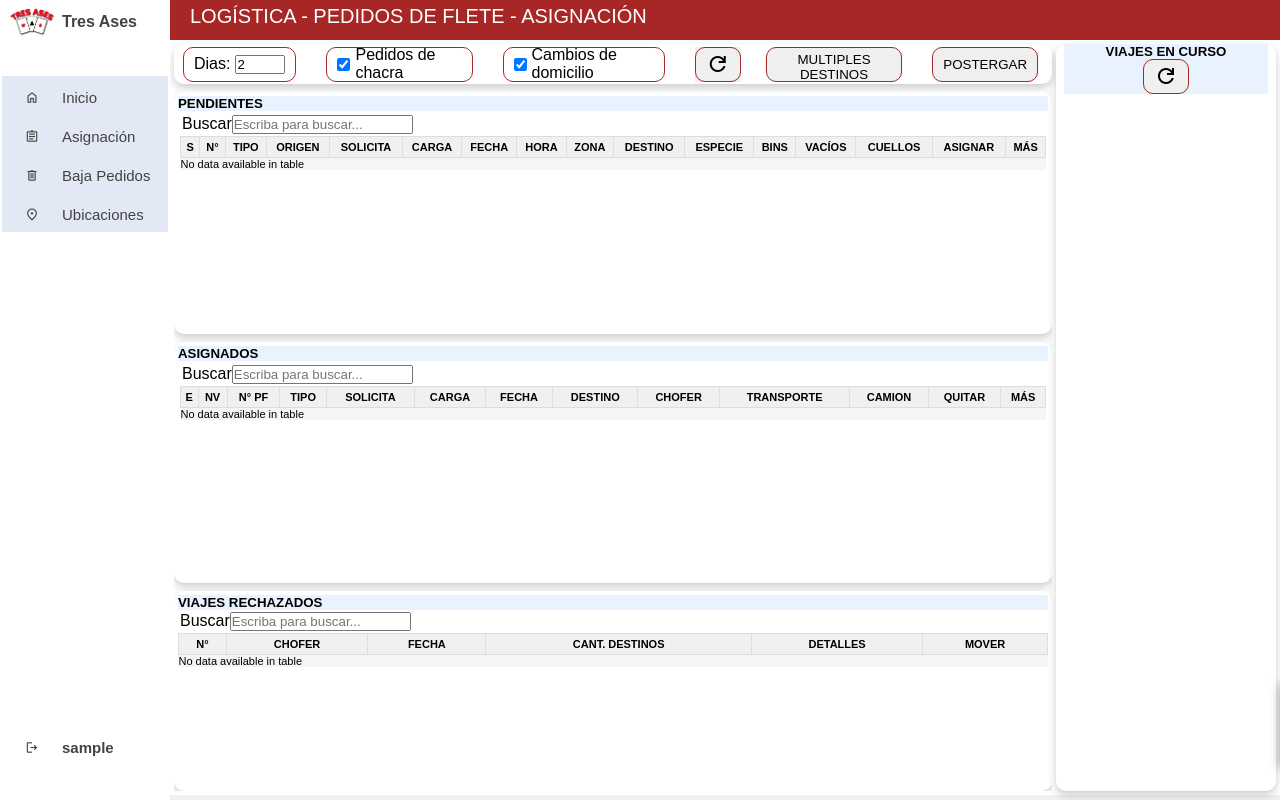
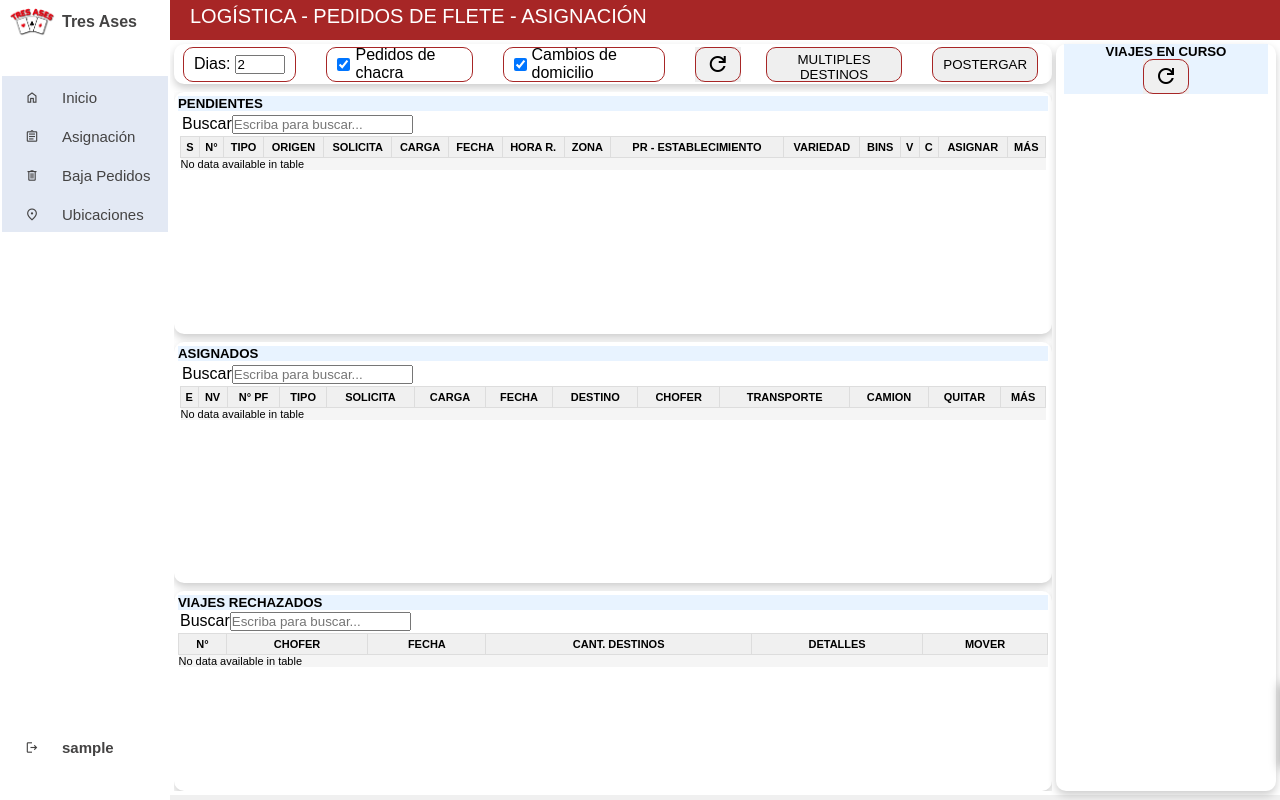
Before and after one commit to Proneutronxs/S3A, a Django app: page /logistica/pedidos-flete/asignacion/ in a window 1280 px wide. Run offline with Django 3.2, Linux system fonts and the light colour scheme; the visitor is signed in with stand-in values (Sample User, id 1); data that the repository does not hold is empty; parts of the project's set-up code (start-up, migrations or seed data) failed here and were passed over; some libraries are stand-ins or nearby versions.

Commit message:
cambios-asignaciones

```diff
--- a/Applications/Logistica/templates/Logistica/PedidosFlete/verPedidos.html
+++ b/Applications/Logistica/templates/Logistica/PedidosFlete/verPedidos.html
@@ -55,13 +55,13 @@
                                 <th class="pfa-tabla-encabezado-celda">SOLICITA</th>
                                 <th class="pfa-tabla-encabezado-celda">CARGA</th>
                                 <th class="pfa-tabla-encabezado-celda">FECHA</th>
-                                <th class="pfa-tabla-encabezado-celda">HORA</th>
+                                <th class="pfa-tabla-encabezado-celda">HORA R.</th>
                                 <th class="pfa-tabla-encabezado-celda">ZONA</th>
-                                <th class="pfa-tabla-encabezado-celda">DESTINO</th>
-                                <th class="pfa-tabla-encabezado-celda">ESPECIE</th>
+                                <th class="pfa-tabla-encabezado-celda">PR - ESTABLECIMIENTO</th>
+                                <th class="pfa-tabla-encabezado-celda">VARIEDAD</th>
                                 <th class="pfa-tabla-encabezado-celda">BINS</th>
-                                <th class="pfa-tabla-encabezado-celda">VACÍOS</th>
-                                <th class="pfa-tabla-encabezado-celda">CUELLOS</th>
+                                <th class="pfa-tabla-encabezado-celda">V</th>
+                                <th class="pfa-tabla-encabezado-celda">C</th>
                                 <th class="pfa-tabla-encabezado-celda">ASIGNAR</th>
                                 <th class="pfa-tabla-encabezado-celda">MÁS</th>
                             </tr>
--- a/Applications/Logistica/views.py
+++ b/Applications/Logistica/views.py
@@ -546,18 +546,19 @@ def mostrar_pedidos_flete(request):
                             SET @@Tipo = %s;
                             SET @@Dias = %s;
                             SELECT PF.IdPedidoFlete AS ID_PF, CASE WHEN PF.TipoDestino = 'P' THEN 'PLANTA' WHEN PF.TipoDestino = 'U' THEN 'CAMBIO DOM.' END AS TIPO, CONVERT(VARCHAR(20),RTRIM(PF.Solicitante)) AS SOLICITA,
-                                CASE WHEN RTRIM(PF.TipoCarga) = 'RAU' THEN 'COSECHA' WHEN RTRIM(PF.TipoCarga) = 'VAC' THEN 'VACÍOS' WHEN RTRIM(PF.TipoCarga) = 'FBI' THEN 'FRUTA EN BINS' WHEN RTRIM(PF.TipoCarga) = 'VAR' THEN 'VARIOS'
-                                WHEN RTRIM(PF.TipoCarga) = 'MAT' THEN 'MATERIALES' WHEN RTRIM(PF.TipoCarga) = 'EMB' THEN 'EMBALADO' ELSE RTRIM(PF.TipoCarga) END AS TIPO, CONVERT(VARCHAR(10), PF.FechaPedido, 103) AS FECHA_PEDIDO,
-                                CONVERT(VARCHAR(5), PF.HoraPedido, 108) AS HORA_PEDIDO, CONVERT(VARCHAR(10), PF.FechaRequerida, 103) AS FECHA_REQUERIDO, CASE WHEN CONVERT(VARCHAR(5), PF.HoraRequerida, 108) IS NULL THEN '--:--' ELSE CONVERT(VARCHAR(5),
-                                PF.HoraRequerida, 108) END AS HORA_REQUERIDO, CASE WHEN RTRIM(ZN.Nombre) IS NULL THEN '0' ELSE RTRIM(ZN.Nombre) END AS ZONA, CASE WHEN RTRIM(CH.Nombre) IS NULL THEN '0' ELSE RTRIM(CH.Nombre) END AS DESTINO,
-                                CASE WHEN PF.Bins IS NULL THEN '-' ELSE PF.Bins END AS BINS, CASE WHEN RTRIM(ES.Nombre) IS NULL THEN '-' ELSE RTRIM(ES.Nombre) END AS ESPECIE, CASE WHEN RTRIM(VR.Nombre) IS NULL THEN '0' ELSE RTRIM(VR.Nombre) END AS VARIEDAD,
-                                CASE WHEN RTRIM(PF.Vacios) = 'N' THEN 'NO' WHEN RTRIM(PF.Vacios) = 'S' THEN 'SI' ELSE '' END AS VACIOS, ISNULL(PF.CantVacios,0) AS CANT_VACIOS, CASE WHEN RTRIM(PF.Cuellos) = 'N' THEN 'NO' WHEN RTRIM(PF.Cuellos) = 'S' THEN 'SI' ELSE '' END AS CUELLOS,
-                                CASE WHEN RTRIM(PF.Obs) IS NULL THEN '' ELSE RTRIM(PF.Obs) END AS OBSERVACIONES, ISNULL(PF.IdTransportista,0) AS ID_TRANSPORTISTA, COALESCE(CONVERT(VARCHAR(15), RTRIM(TR.RazonSocial)),'') AS NOMBRE_TRANSPORTISTA, ISNULL(PF.IdCamion,0) AS ID_CAMION,
-                                COALESCE(RTRIM(CM.Nombre),'') AS NOMBRE_CAMION, ISNULL(PF.IdAcoplado,0) AS ID_ACOPLADO, COALESCE(RTRIM(AC.Nombre),'') AS NOMBRE_ACOPLADO, ISNULL(PF.IdChofer,0) AS ID_CHOFER, COALESCE(RTRIM(Chofer),'') AS NOMBRE_CHOFER,
-                                COALESCE(RTRIM(UB1.Descripcion),'0') AS DESTINO, COALESCE(RTRIM(UB2.Descripcion),'0') AS ORIGEN, CASE WHEN (SELECT TOP 1 Estado FROM TRESASES_APLICATIVO.dbo.Chofer_Detalle_Chacras_Viajes WHERE IdPedidoFlete = PF.IdPedidoFlete AND Estado IN ('A','V')) = 'V' THEN '#008f39' WHEN
-                                (SELECT TOP 1  Estado FROM TRESASES_APLICATIVO.dbo.Chofer_Detalle_Chacras_Viajes WHERE IdPedidoFlete = PF.IdPedidoFlete AND Estado IN ('A','V')) = 'A' THEN '#ff8000' ELSE '#000000' END AS COLOR, CASE WHEN (SELECT TOP 1 ID_CVN FROM TRESASES_APLICATIVO.dbo.Chofer_Detalle_Chacras_Viajes WHERE IdPedidoFlete = PF.IdPedidoFlete AND Estado IN ('A','V'))
-                                IS NULL THEN '0' ELSE (SELECT TOP 1 ID_CVN FROM TRESASES_APLICATIVO.dbo.Chofer_Detalle_Chacras_Viajes WHERE IdPedidoFlete = PF.IdPedidoFlete AND Estado IN ('A','V')) END AS NUMERO_VIAJE,
-                                (SELECT TOP 1 Estado FROM TRESASES_APLICATIVO.dbo.Chofer_Detalle_Chacras_Viajes WHERE IdPedidoFlete = PF.IdPedidoFlete AND Estado IN ('A','V')) AS ESTADO, PF.Estado AS PF_ESTADO
+                                    CASE WHEN RTRIM(PF.TipoCarga) = 'RAU' THEN 'COSECHA' WHEN RTRIM(PF.TipoCarga) = 'VAC' THEN 'VACÍOS' WHEN RTRIM(PF.TipoCarga) = 'FBI' THEN 'FRUTA EN BINS' WHEN RTRIM(PF.TipoCarga) = 'VAR' THEN 'VARIOS'
+                                    WHEN RTRIM(PF.TipoCarga) = 'MAT' THEN 'MATERIALES' WHEN RTRIM(PF.TipoCarga) = 'EMB' THEN 'EMBALADO' ELSE RTRIM(PF.TipoCarga) END AS TIPO, CONVERT(VARCHAR(10), PF.FechaPedido, 103) AS FECHA_PEDIDO,
+                                    CONVERT(VARCHAR(5), PF.HoraPedido, 108) AS HORA_PEDIDO, CONVERT(VARCHAR(10), PF.FechaRequerida, 103) AS FECHA_REQUERIDO, CASE WHEN CONVERT(VARCHAR(5), PF.HoraRequerida, 108) IS NULL THEN CONVERT(VARCHAR(5), PF.HoraPedido, 108) ELSE CONVERT(VARCHAR(5),
+                                    PF.HoraRequerida, 108) END AS HORA_REQUERIDO, CASE WHEN RTRIM(ZN.Nombre) IS NULL THEN '0' ELSE RTRIM(ZN.Nombre) END AS ZONA, CASE WHEN RTRIM(CH.Nombre) IS NULL THEN '0' ELSE (CASE WHEN PF.IdProductor IS NULL THEN '' ELSE LEFT(RTRIM(PR.RazonSocial), 10) + ' - ' END) + RTRIM(CH.Nombre) END AS DESTINO,
+                                    CASE WHEN PF.Bins IS NULL THEN '-' ELSE PF.Bins END AS BINS, CASE WHEN RTRIM(ES.Nombre) IS NULL THEN '-' ELSE RTRIM(ES.Nombre) END AS ESPECIE, CASE WHEN RTRIM(VR.Nombre) IS NULL THEN '' ELSE RTRIM(VR.Nombre) END +
+                                    (CASE WHEN RTRIM(ES.Nombre) IS NULL THEN '' ELSE ' (' + LEFT(RTRIM(ES.Nombre), 1) + ')' END) AS VARIEDAD,
+                                    CASE WHEN RTRIM(PF.Vacios) = 'N' THEN 'NO' WHEN RTRIM(PF.Vacios) = 'S' THEN 'SI' ELSE '' END AS VACIOS, ISNULL(PF.CantVacios,0) AS CANT_VACIOS, CASE WHEN RTRIM(PF.Cuellos) = 'N' THEN 'NO' WHEN RTRIM(PF.Cuellos) = 'S' THEN 'SI' ELSE '' END AS CUELLOS,
+                                    CASE WHEN RTRIM(PF.Obs) IS NULL THEN '' ELSE RTRIM(PF.Obs) END AS OBSERVACIONES, ISNULL(PF.IdTransportista,0) AS ID_TRANSPORTISTA, COALESCE(CONVERT(VARCHAR(15), RTRIM(TR.RazonSocial)),'') AS NOMBRE_TRANSPORTISTA, ISNULL(PF.IdCamion,0) AS ID_CAMION,
+                                    COALESCE(RTRIM(CM.Nombre),'') AS NOMBRE_CAMION, ISNULL(PF.IdAcoplado,0) AS ID_ACOPLADO, COALESCE(RTRIM(AC.Nombre),'') AS NOMBRE_ACOPLADO, ISNULL(PF.IdChofer,0) AS ID_CHOFER, COALESCE(RTRIM(Chofer),'') AS NOMBRE_CHOFER,
+                                    COALESCE(RTRIM(UB1.Descripcion),'0') AS DESTINO, COALESCE(RTRIM(UB2.Descripcion),'0') AS ORIGEN, CASE WHEN (SELECT TOP 1 Estado FROM TRESASES_APLICATIVO.dbo.Chofer_Detalle_Chacras_Viajes WHERE IdPedidoFlete = PF.IdPedidoFlete AND Estado IN ('A','V')) = 'V' THEN '#008f39' WHEN
+                                    (SELECT TOP 1  Estado FROM TRESASES_APLICATIVO.dbo.Chofer_Detalle_Chacras_Viajes WHERE IdPedidoFlete = PF.IdPedidoFlete AND Estado IN ('A','V')) = 'A' THEN '#ff8000' ELSE '#000000' END AS COLOR, CASE WHEN (SELECT TOP 1 ID_CVN FROM TRESASES_APLICATIVO.dbo.Chofer_Detalle_Chacras_Viajes WHERE IdPedidoFlete = PF.IdPedidoFlete AND Estado IN ('A','V'))
+                                    IS NULL THEN '0' ELSE (SELECT TOP 1 ID_CVN FROM TRESASES_APLICATIVO.dbo.Chofer_Detalle_Chacras_Viajes WHERE IdPedidoFlete = PF.IdPedidoFlete AND Estado IN ('A','V')) END AS NUMERO_VIAJE,
+                                    (SELECT TOP 1 Estado FROM TRESASES_APLICATIVO.dbo.Chofer_Detalle_Chacras_Viajes WHERE IdPedidoFlete = PF.IdPedidoFlete AND Estado IN ('A','V')) AS ESTADO, PF.Estado AS PF_ESTADO
                             FROM PedidoFlete AS PF LEFT JOIN
                                     Zona AS ZN ON ZN.IdZona = PF.IdZona LEFT JOIN
                                     Chacra AS CH ON CH.IdChacra = PF.IdChacra LEFT JOIN
@@ -568,7 +569,8 @@ def mostrar_pedidos_flete(request):
                                     Acoplado AS AC ON AC.IdAcoplado = PF.IdAcoplado LEFT JOIN
                                     Chofer AS CF ON CF.IdChofer = PF.IdChofer LEFT JOIN
                                     Ubicacion AS UB1 ON UB1.IdUbicacion = PF.IdPlantaDestino LEFT JOIN
-                                    Ubicacion AS UB2 ON UB2.IdUbicacion = PF.IdPlanta
+                                    Ubicacion AS UB2 ON UB2.IdUbicacion = PF.IdPlanta LEFT JOIN
+                                    Productor AS PR ON PR.IdProductor = PF.IdProductor
                             WHERE PF.Estado IN ({Estado_str})
                                     AND (@@Tipo = '0' OR @@Tipo = PF.TipoDestino)
                                     AND DATEDIFF(DAY, PF.FechaPedido, GETDATE()) <= @@Dias
--- a/S3A/settings.py
+++ b/S3A/settings.py
@@ -148,7 +148,7 @@ DATABASES = {
 
 
 # ###### LOCAL S3A
-# ip = '192.168.0.126'
+# ip = '192.168.0.2'
 # DATABASES = {
 #     'default': {
 #         'ENGINE': 'django.db.backends.sqlite3',
--- a/static/TresAses/js/Logistica/PedidosFlete/asignacionPedidos.js
+++ b/static/TresAses/js/Logistica/PedidosFlete/asignacionPedidos.js
@@ -214,7 +214,7 @@ const busca_pendientes = async () => {
                                 <td class="pfa-tabla-celda" style="text-align: center;">${datos.HoraPedido}</td>
                                 <td class="pfa-tabla-celda">${datos.Zona === '0' ? '-' : datos.Zona}</td>
                                 <td class="pfa-tabla-celda">${datos.Destino2 === '0' ? datos.Destino : datos.Destino2}</td>
-                                <td class="pfa-tabla-celda">${datos.Especie}</td>
+                                <td class="pfa-tabla-celda">${datos.Variedad}</td>
                                 <td class="pfa-tabla-celda" style="text-align: center;">${datos.Bins}</td>
                                 <td class="pfa-tabla-celda" style="text-align: center;">${datos.Vacios}</td>
                                 <td class="pfa-tabla-celda" style="text-align: center;">${datos.Cuellos}</td>
--- a/static/TresAses/js/Logistica/PedidosFlete/bajaPedidos.js
+++ b/static/TresAses/js/Logistica/PedidosFlete/bajaPedidos.js
@@ -65,6 +65,7 @@ const busca_pedidos_flete = async () => {
         if (data.Message == "Success") {
             let datos_he = ``;
             data.Datos.forEach((datos) => {
+                console.log(datos.Estado);
                 datos_he += `
                     <tr class="pfa-tabla-fila">
                         <td class="pfa-tabla-celda">${datos.ID}</td>
```
